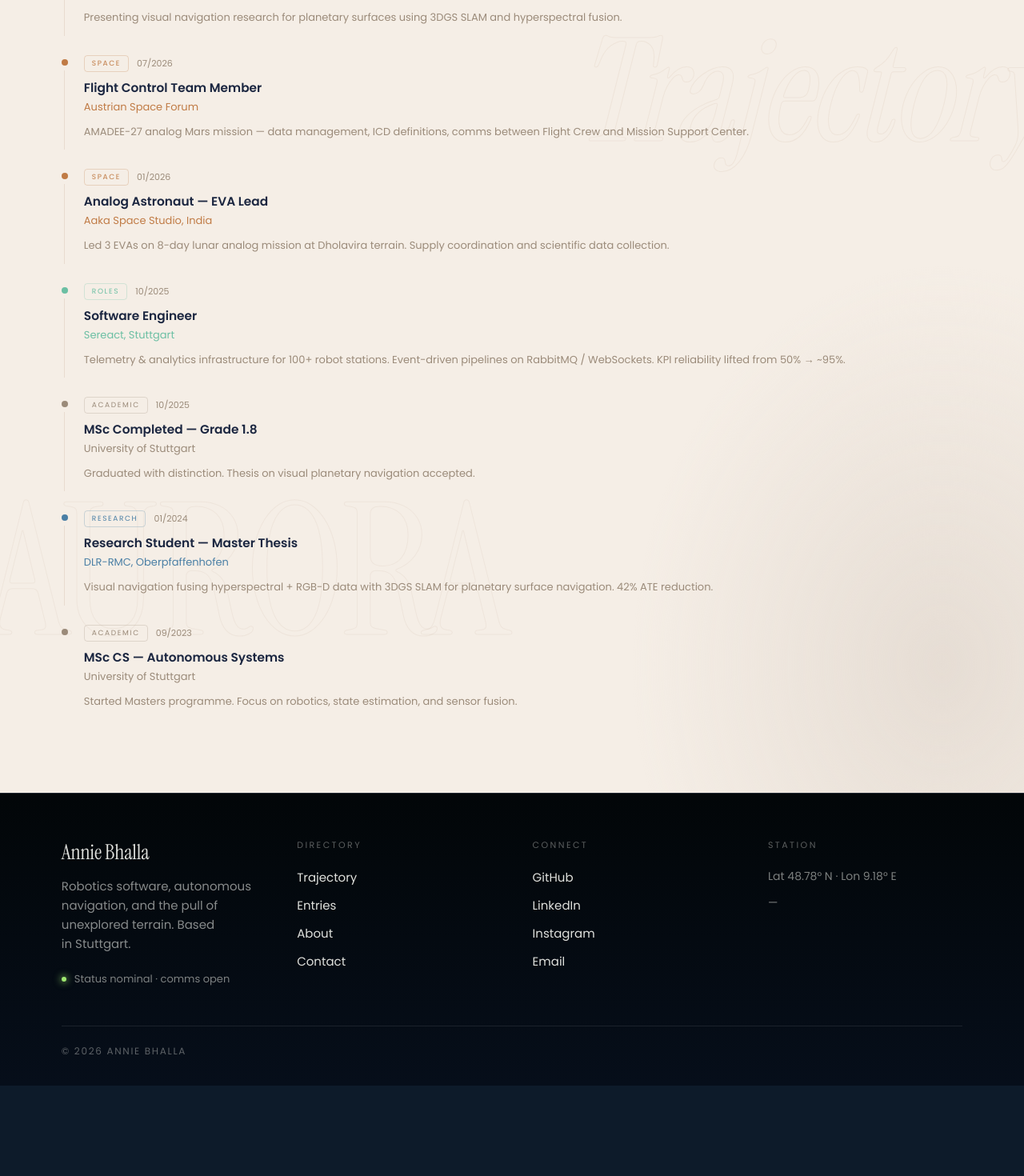
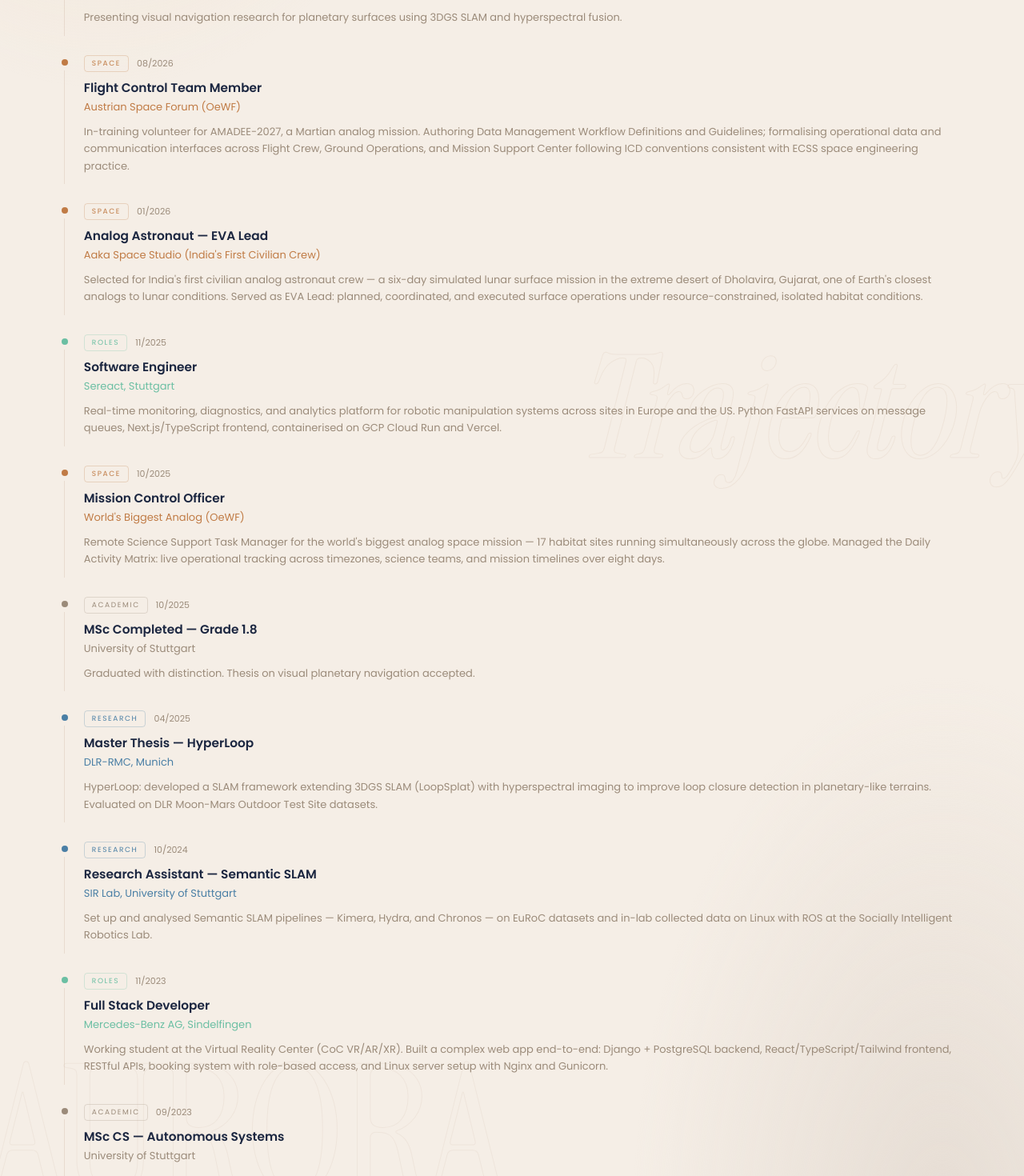
Before and after one commit to Anniebhalla16/anniebhalla16.github.io, a Next.js app: page /trajectory in a window 1280 px wide. Shown: the part 1020-2490 px from the top of the page at 80% size. Before the commit the page ends 2377 px from the top, so only its background shows below. Built offline with nearby package versions, Linux system fonts and the light colour scheme; no server answers.

Commit message:
add trajectory

```diff
--- a/app/trajectory/page.tsx
+++ b/app/trajectory/page.tsx
@@ -31,14 +31,29 @@ interface Evt {
 
 const events: Evt[] = [
   {
+    id: 'suraasa', date: '07/2022', year: 2022.5, level: 3.5,
+    cat: 'roles', title: 'SDE Frontend → SDE2', org: 'Suraasa, India',
+    detail: 'UI components for the Suraasa teacher training platform. Built a proctoring system using Web APIs for online assessments. Designed an event-driven calendar with react-fullcalendar.',
+  },
+  {
+    id: 'mercedes', date: '11/2023', year: 2023.83, level: 5,
+    cat: 'roles', title: 'Full Stack Developer', org: 'Mercedes-Benz AG, Sindelfingen',
+    detail: 'Working student at the Virtual Reality Center (CoC VR/AR/XR). Built a complex web app end-to-end: Django + PostgreSQL backend, React/TypeScript/Tailwind frontend, RESTful APIs, booking system with role-based access, and Linux server setup with Nginx and Gunicorn.',
+  },
+  {
     id: 'msc-start', date: '09/2023', year: 2023.7, level: 3,
     cat: 'academic', title: 'MSc CS — Autonomous Systems', org: 'University of Stuttgart',
     detail: 'Started Masters programme. Focus on robotics, state estimation, and sensor fusion.',
   },
   {
-    id: 'dlr', date: '01/2024', year: 2024.0, level: 7.5,
-    cat: 'research', title: 'Research Student — Master Thesis', org: 'DLR-RMC, Oberpfaffenhofen',
-    detail: 'Visual navigation fusing hyperspectral + RGB-D data with 3DGS SLAM for planetary surface navigation. 42% ATE reduction.',
+    id: 'sir-lab', date: '10/2024', year: 2024.75, level: 6,
+    cat: 'research', title: 'Research Assistant — Semantic SLAM', org: 'SIR Lab, University of Stuttgart',
+    detail: 'Set up and analysed Semantic SLAM pipelines — Kimera, Hydra, and Chronos — on EuRoC datasets and in-lab collected data on Linux with ROS at the Socially Intelligent Robotics Lab.',
+  },
+  {
+    id: 'dlr', date: '04/2025', year: 2025.25, level: 7.5,
+    cat: 'research', title: 'Master Thesis — HyperLoop', org: 'DLR-RMC, Munich',
+    detail: 'HyperLoop: developed a SLAM framework extending 3DGS SLAM (LoopSplat) with hyperspectral imaging to improve loop closure detection in planetary-like terrains. Evaluated on DLR Moon-Mars Outdoor Test Site datasets.',
   },
   {
     id: 'msc-grad', date: '10/2025', year: 2025.75, level: 5,
@@ -46,19 +61,24 @@ const events: Evt[] = [
     detail: 'Graduated with distinction. Thesis on visual planetary navigation accepted.',
   },
   {
-    id: 'sereact', date: '10/2025', year: 2025.85, level: 6.5,
-    cat: 'roles', title: 'Software Engineer', org: 'Sereact, Stuttgart',
-    detail: 'Telemetry & analytics infrastructure for 100+ robot stations. Event-driven pipelines on RabbitMQ / WebSockets. KPI reliability lifted from 50% → ~95%.',
+    id: 'wba', date: '10/2025', year: 2025.78, level: 7,
+    cat: 'space', title: 'Mission Control Officer', org: "World's Biggest Analog (OeWF)",
+    detail: "Remote Science Support Task Manager for the world's biggest analog space mission — 17 habitat sites running simultaneously across the globe. Managed the Daily Activity Matrix: live operational tracking across timezones, science teams, and mission timelines over eight days.",
   },
   {
-    id: 'aaka', date: '01/2026', year: 2026.05, level: 7,
-    cat: 'space', title: 'Analog Astronaut — EVA Lead', org: 'Aaka Space Studio, India',
-    detail: 'Led 3 EVAs on 8-day lunar analog mission at Dholavira terrain. Supply coordination and scientific data collection.',
+    id: 'sereact', date: '11/2025', year: 2025.83, level: 6.5,
+    cat: 'roles', title: 'Software Engineer', org: 'Sereact, Stuttgart',
+    detail: 'Real-time monitoring, diagnostics, and analytics platform for robotic manipulation systems across sites in Europe and the US. Python FastAPI services on message queues, Next.js/TypeScript frontend, containerised on GCP Cloud Run and Vercel.',
   },
   {
-    id: 'oewf', date: '07/2026', year: 2026.5, level: 9.2,
-    cat: 'space', title: 'Flight Control Team Member', org: 'Austrian Space Forum',
-    detail: 'AMADEE-27 analog Mars mission — data management, ICD definitions, comms between Flight Crew and Mission Support Center.',
+    id: 'aaka', date: '01/2026', year: 2026.05, level: 7.5,
+    cat: 'space', title: 'Analog Astronaut — EVA Lead', org: "Aaka Space Studio (India's First Civilian Crew)",
+    detail: "Selected for India's first civilian analog astronaut crew — a six-day simulated lunar surface mission in the extreme desert of Dholavira, Gujarat, one of Earth's closest analogs to lunar conditions. Served as EVA Lead: planned, coordinated, and executed surface operations under resource-constrained, isolated habitat conditions.",
+  },
+  {
+    id: 'oewf', date: '08/2026', year: 2026.58, level: 9.2,
+    cat: 'space', title: 'Flight Control Team Member', org: 'Austrian Space Forum (OeWF)',
+    detail: 'In-training volunteer for AMADEE-2027, a Martian analog mission. Authoring Data Management Workflow Definitions and Guidelines; formalising operational data and communication interfaces across Flight Crew, Ground Operations, and Mission Support Center following ICD conventions consistent with ECSS space engineering practice.',
   },
   {
     id: 'iac', date: '10/2026', year: 2026.78, level: 8.5,
@@ -70,8 +90,8 @@ const events: Evt[] = [
 const VW = 1000
 const VH = 260
 const PL = 30, PR = 30, PT = 24, PB = 52
-const DEFAULT_RANGE: [number, number] = [2023.0, 2027.4]
-const MIN_YEAR = 2020
+const DEFAULT_RANGE: [number, number] = [2021.8, 2027.4]
+const MIN_YEAR = 2019
 const MAX_YEAR = 2029
 
 const MONTH_ABBR = ['Jan','Feb','Mar','Apr','May','Jun','Jul','Aug','Sep','Oct','Nov','Dec']
```
